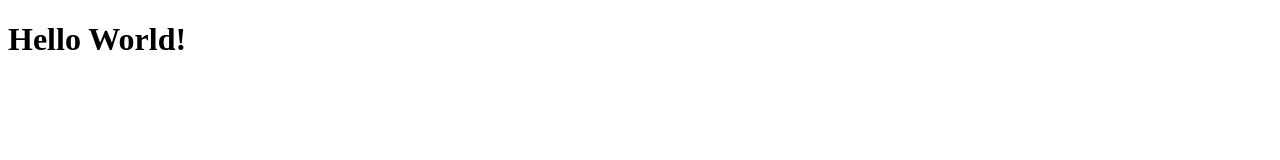
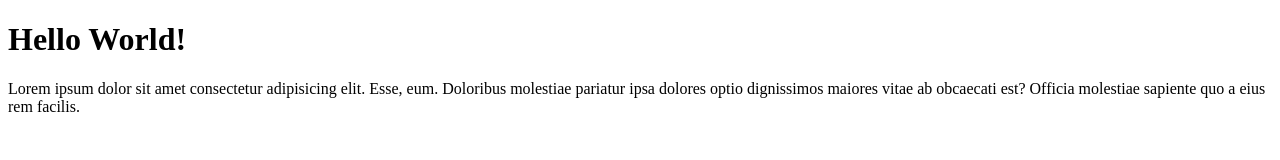
Before and after one commit to emilianoaprile/htmlcss-hello, a plain HTML site: page index.html in a window 1280 px wide. Drawn offline with Linux system fonts and the light colour scheme.

Commit message:
add paragrafo - index.html

```diff
--- a/index.html
+++ b/index.html
@@ -7,5 +7,6 @@
 </head>
 <body>
     <h1>Hello World!</h1>
+    <p>Lorem ipsum dolor sit amet consectetur adipisicing elit. Esse, eum. Doloribus molestiae pariatur ipsa dolores optio dignissimos maiores vitae ab obcaecati est? Officia molestiae sapiente quo a eius rem facilis.</p>
 </body>
 </html>
```
